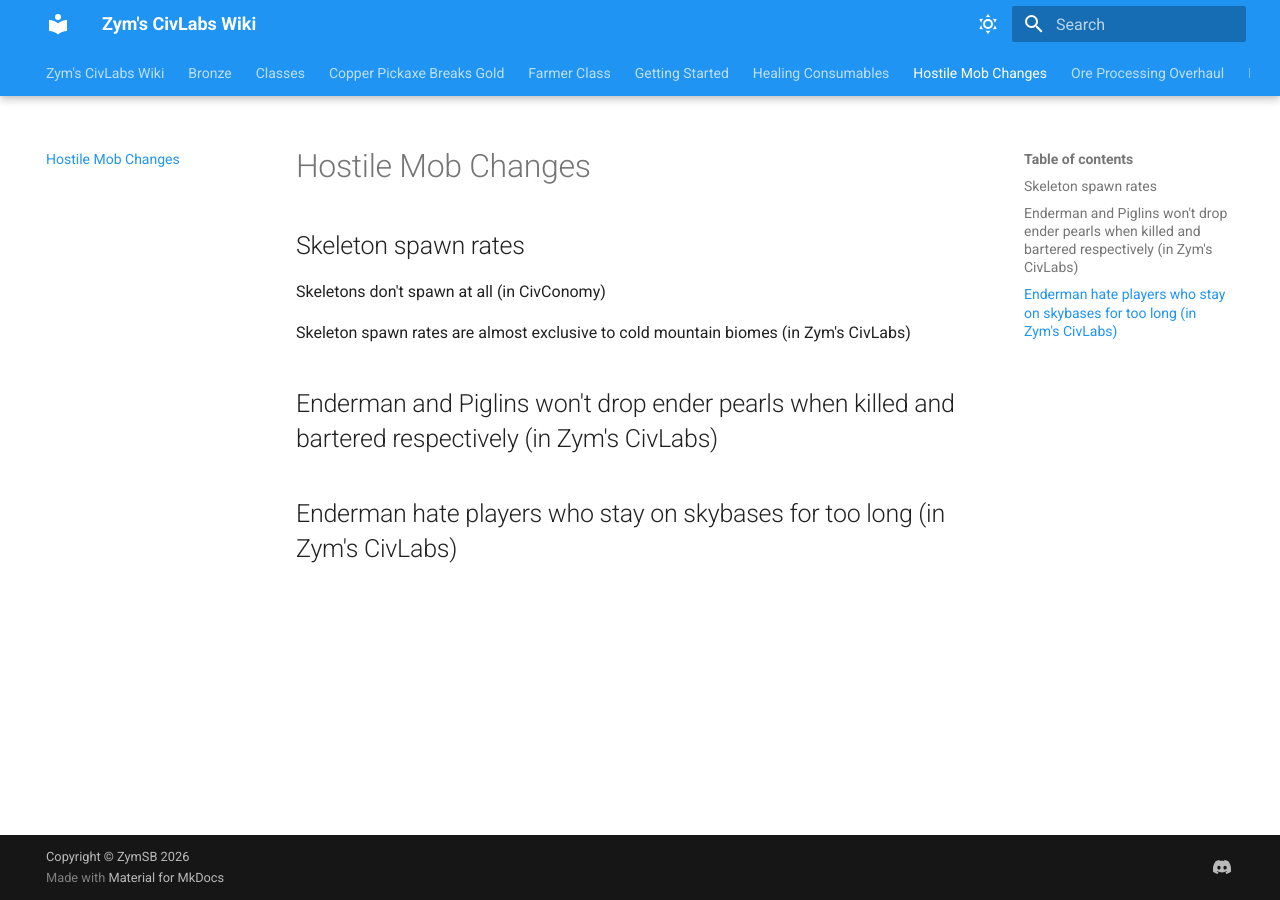
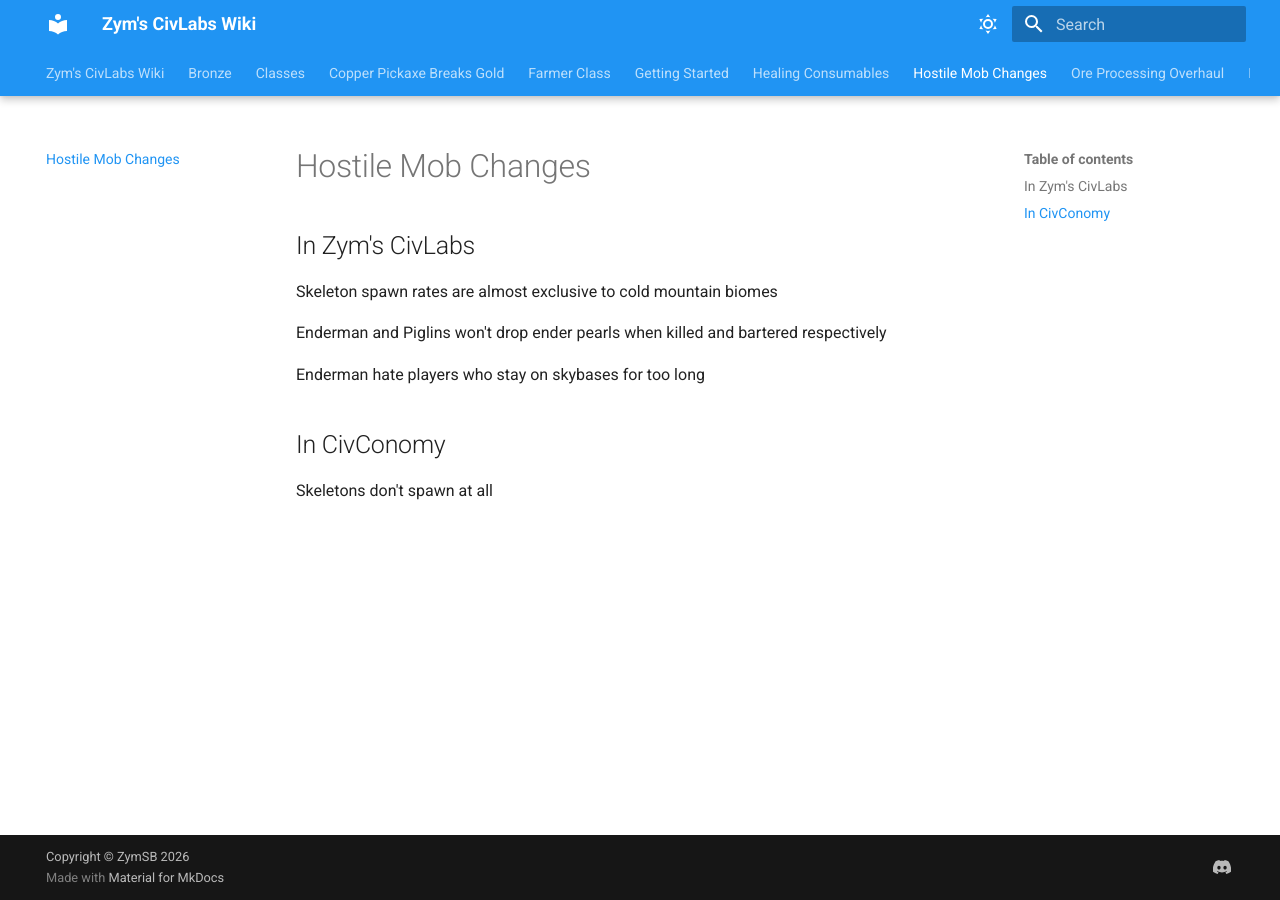
Before and after one commit to zymsbgt/zym-civlabs-docs, an MkDocs documentation site: the page built from docs/Hostile Mob Changes.md, in a window 1280 px wide. Built offline with MkDocs 1.6.1 and Material for MkDocs 9.7.7, drawn with Linux system fonts in a browser that asks for light colours.

Commit message:
more concise

```diff
--- a/docs/Hostile Mob Changes.md
+++ b/docs/Hostile Mob Changes.md
@@ -1,11 +1,13 @@
 # Hostile Mob Changes
 
-## Skeleton spawn rates
+## In Zym's CivLabs
 
-Skeletons don't spawn at all (in CivConomy)
+Skeleton spawn rates are almost exclusive to cold mountain biomes
 
-Skeleton spawn rates are almost exclusive to cold mountain biomes (in Zym's CivLabs)
+Enderman and Piglins won't drop ender pearls when killed and bartered respectively
 
-## Enderman and Piglins won't drop ender pearls when killed and bartered respectively (in Zym's CivLabs)
+Enderman hate players who stay on skybases for too long
 
-## Enderman hate players who stay on skybases for too long (in Zym's CivLabs)
+## In CivConomy
+
+Skeletons don't spawn at all
```
Also changed, not shown: docs/Healing Consumables.md (+17 -16 lines), 1 other file.
